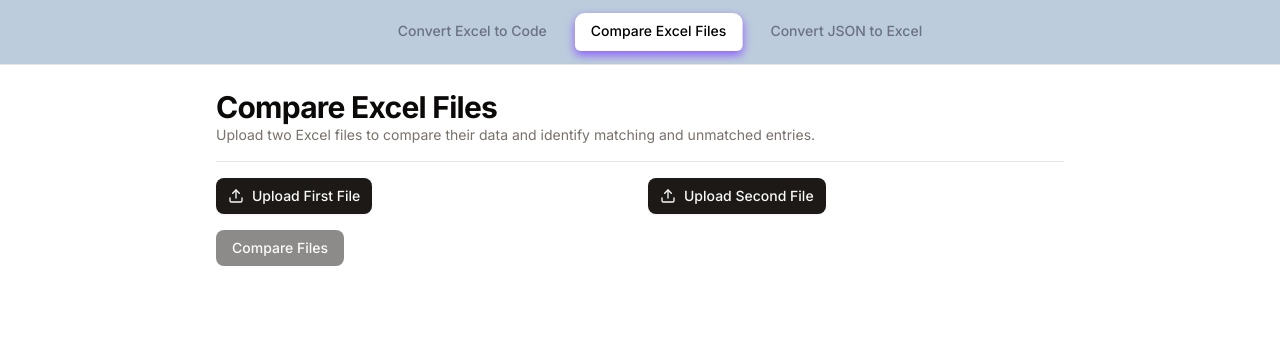
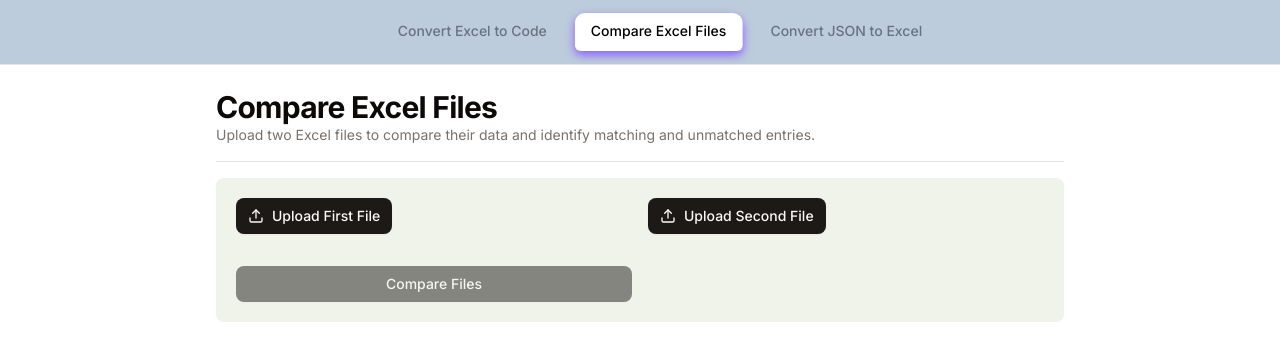
Before and after one commit to kabirfaisal1/xlxconvertcompare, a Next.js app: page /excelComparison in a window 1280 px wide. Shown: the top 360 px of the page. Built offline with nearby package versions, Linux system fonts and the light colour scheme.

Commit message:
did touchup on ExcelComparison

```diff
--- a/app/(dashboard)/(routes)/excelComparison/page.jsx
+++ b/app/(dashboard)/(routes)/excelComparison/page.jsx
@@ -106,7 +106,7 @@ export default function ExcelComparison ()
         description="Upload two Excel files to compare their data and identify matching and unmatched entries." />
       <Separator className="my-4" />
 
-      <div className="grid grid-cols-2 gap-4">
+      <div className="grid grid-cols-2 gap-4" style={{ backgroundColor: "#EFF3EA", padding: "20px", borderRadius: "8px" }}>
         <div>
           <Button
             data-testid="uploadFileOne_Button"
@@ -123,15 +123,16 @@ export default function ExcelComparison ()
           </Button>
           <input ref={fileInputRefTwo} type="file" accept=".xls,.xlsx" onChange={( e ) => handleFileUpload( e, setFileTwoData, setFileTwoName )} hidden />
         </div>
+        <Button
+          data-testid="compareFiles_Button"
+          variant="default"
+          className="mt-4" onClick={compareFiles}
+          disabled={!fileOneData.length || !fileTwoData.length}>
+          Compare Files
+        </Button>
       </div>
 
-      <Button
-        data-testid="compareFiles_Button"
-        variant="default"
-        className="mt-4" onClick={compareFiles}
-        disabled={!fileOneData.length || !fileTwoData.length}>
-        Compare Files
-      </Button>
+
 
       {matchingData.length > 0 && headers.length > 0 && (
         <>
```
